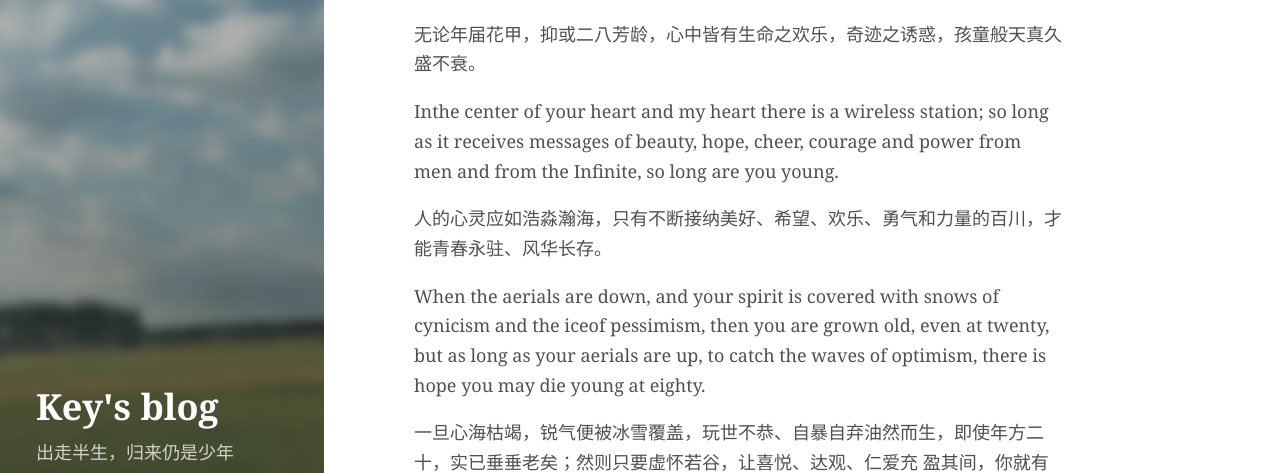
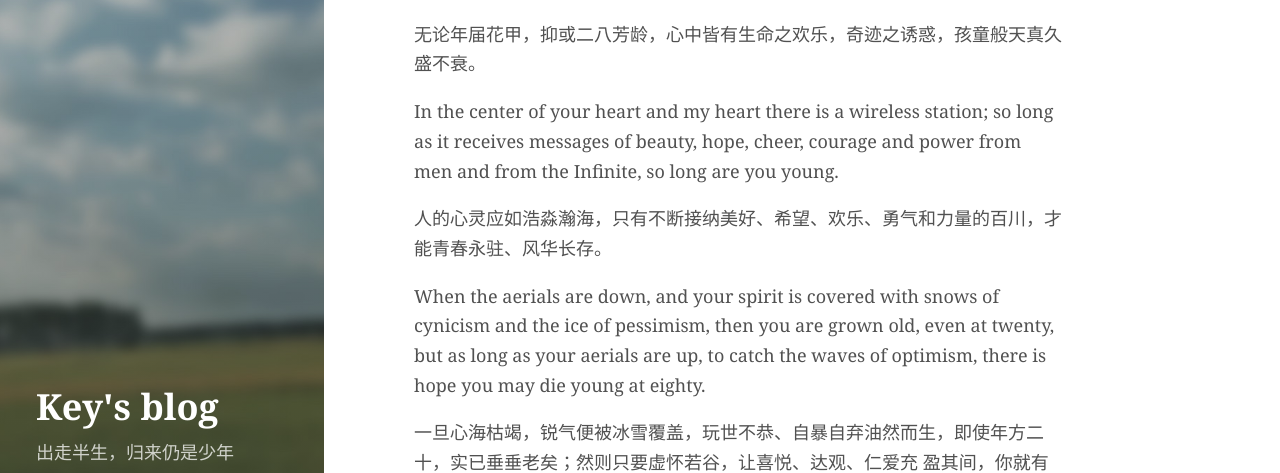
Before and after one commit to aofeng2009/aofeng2009.github.io, a Jekyll site: the page built from _posts/2017-02-20-Youth.md, in a window 1280 px wide and 900 px high, scrolled down 1292 px. Shown: the part 161-634 px from the top of the window. Built offline with Jekyll 4.4.1, drawn with Linux system fonts in a browser that asks for light colours.

```diff
--- a/_config.yml
+++ b/_config.yml
@@ -1,3 +1,4 @@
+# https://github.com/qwtel/hydejack 模板地址
 # Dependencies
 gems:
   - jekyll-sitemap
--- a/_posts/2017-02-20-Youth.md
+++ b/_posts/2017-02-20-Youth.md
@@ -25,11 +25,11 @@
 
 无论年届花甲，抑或二八芳龄，心中皆有生命之欢乐，奇迹之诱惑，孩童般天真久盛不衰。
 
-Inthe center of your heart and my heart there is a wireless station; so long as it receives messages of beauty, hope, cheer, courage and power from men and from the Infinite, so long are you young.
+In the center of your heart and my heart there is a wireless station; so long as it receives messages of beauty, hope, cheer, courage and power from men and from the Infinite, so long are you young.
 
 人的心灵应如浩淼瀚海，只有不断接纳美好、希望、欢乐、勇气和力量的百川，才能青春永驻、风华长存。
 
-When the aerials are down, and your spirit is covered with snows of cynicism and the iceof pessimism, then you are grown old, even at twenty, but as long as your aerials are up, to catch the waves of optimism, there is hope you may die young at eighty.
+When the aerials are down, and your spirit is covered with snows of cynicism and the ice of pessimism, then you are grown old, even at twenty, but as long as your aerials are up, to catch the waves of optimism, there is hope you may die young at eighty.
 
 一旦心海枯竭，锐气便被冰雪覆盖，玩世不恭、自暴自弃油然而生，即使年方二十，实已垂垂老矣；然则只要虚怀若谷，让喜悦、达观、仁爱充
 盈其间，你就有望在八十高龄告别尘寰时仍觉年轻。
```
